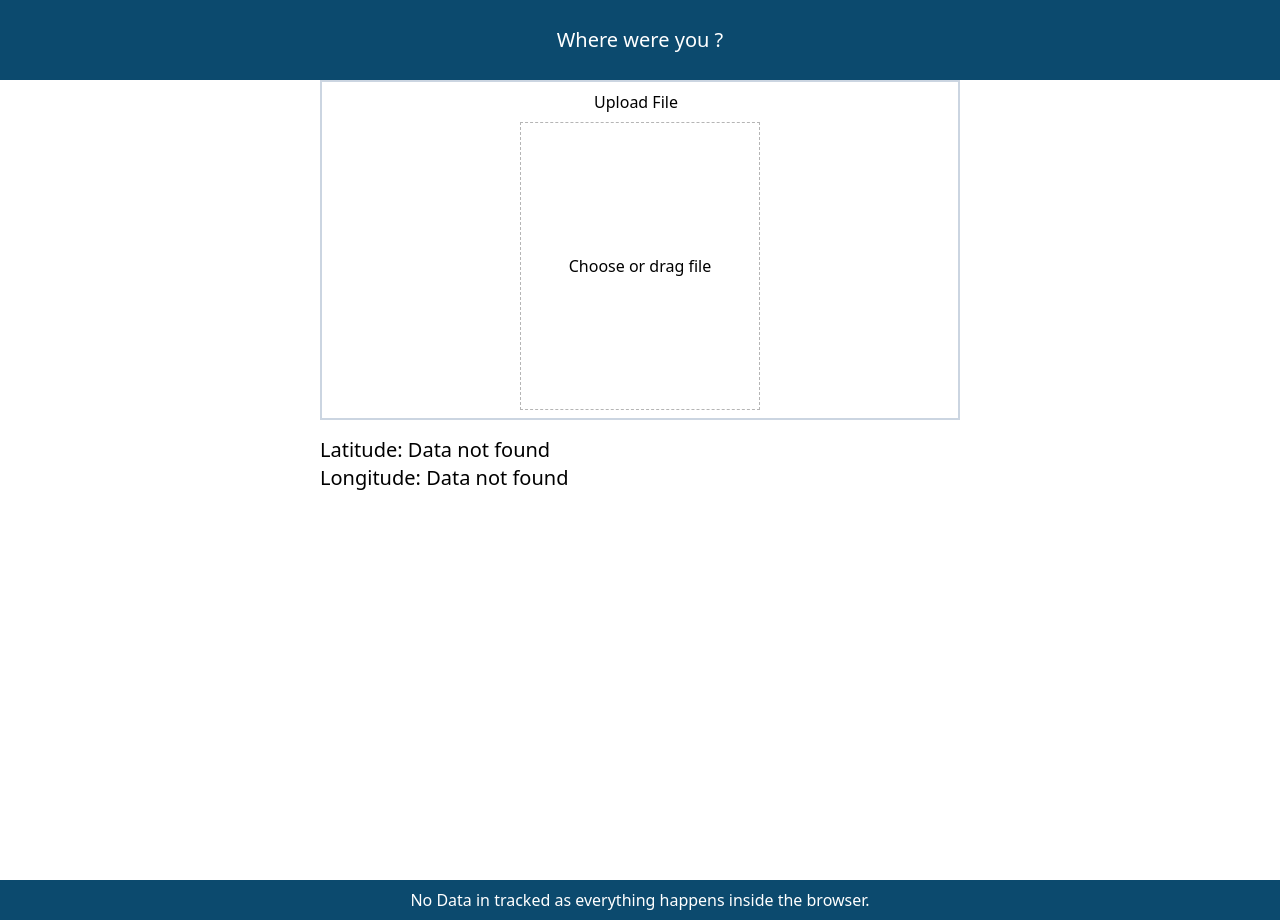
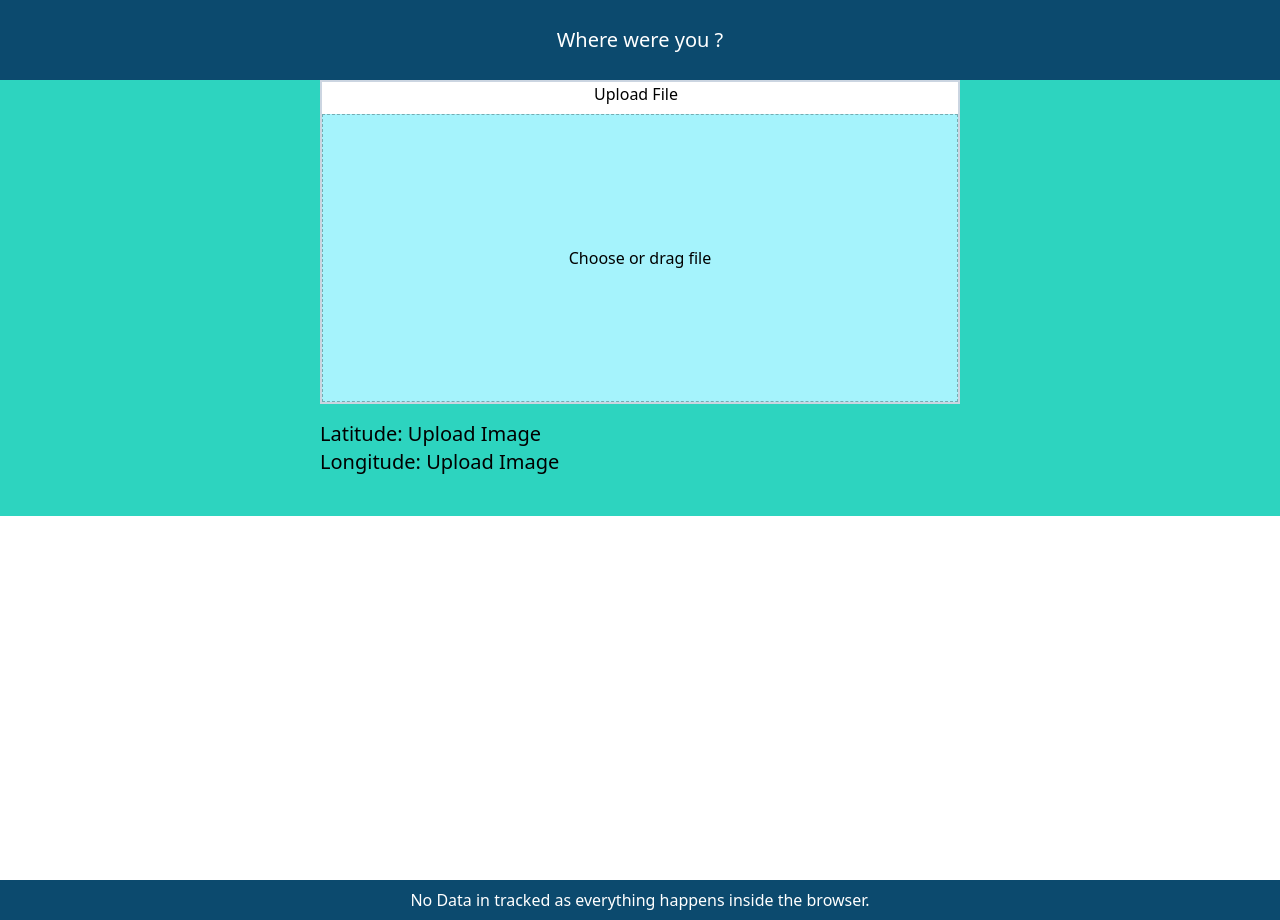
Before and after one commit to gyanAsh/where-were-you, a Next.js app: page / in a window 1280 px wide. Before the commit this address had no page. Built offline with nearby package versions, Linux system fonts and the light colour scheme; some icons are missing.

Commit message:
Added styles to component

```diff
--- a/components/Cell/index.js
+++ b/components/Cell/index.js
@@ -11,7 +11,7 @@ const Cell = ({
     disabled
  }) => {
   return (
-      <div className="flex flex-col justify-center items-center gap-2" style={{...style,color}} data-tooltip={tooltip}>
+      <div className="flex flex-col justify-center items-center gap-2 w-full bg-white" style={{...style,color}} data-tooltip={tooltip}>
           {(text || icon) && (
               <div className="flex gap-2" disabled={disabled ? true:undefined}>
                   {text && <span>{text}</span>}
@@ -22,7 +22,7 @@ const Cell = ({
               <div
                   id={controlId}
                   disabled={disabled ? true : undefined}
-                  className="h-72"
+                  className="h-72 w-full bg-cyan-200"
               >
                   {control}
               </div>
--- a/components/MainPage.js
+++ b/components/MainPage.js
@@ -5,17 +5,24 @@ const MainPage = () => {
 
   const [source, setSource] = useState('');
   const [location, setLocation] = useState({
-    latitude: "Data not found",
-    longitude: "Data not found"
+    latitude: "Upload Image",
+    longitude: "Upload Image"
   });
   return (
-    <div className="flex flex-col items-center gap-4">
+    <div className="flex flex-col items-center gap-4 bg-teal-400">
       <Uplaod {...{ setSource, setLocation,location }} />
       <div className="flex w-1/2 gap-10">
         {source && <img className="h-auto w-1/2" src={source} alt="uploaded image" />}
-        <div className="text-xl">
-          <p >Latitude: {location.latitude}</p>
-          <p>Longitude: {location.longitude}</p>
+        <div className="flex flex-col text-xl gap-10">
+          <div>
+            <p >Latitude: {location.latitude}</p>
+            <p>Longitude: {location.longitude}</p>
+          </div>
+          <div>
+            {Number.isInteger(parseInt(location.latitude)) && <button className="rounded-md p-2 bg-cyan-200 hover:bg-blue-800 hover:text-white">
+              <a href={`https://www.google.com/maps/search/${location.latitude}+${location.longitude}`} target="_blank" rel="noopener noreferrer">View Location</a>
+            </button>}
+          </div>
         </div>
 
       </div>
--- a/components/Upload/index.js
+++ b/components/Upload/index.js
@@ -51,7 +51,7 @@ const Uplaod = ({setSource,setLocation,location}) => {
     }
 
   return (
-      <div className="flex items-center justify-center w-1/2 p-2 border-2 border-style border-slate-300">
+      <div className="flex items-center justify-center w-1/2 border-2 border-style border-slate-300">
           <input
               ref={inputRef}
               onChange={onUploadChange}
@@ -66,7 +66,7 @@ const Uplaod = ({setSource,setLocation,location}) => {
 
               control={
                   <button
-                      className="w-60 h-72"
+                      className="w-full h-72"
                       id={styles.upload_button}
                       data-drag={uploadDrag}
                       onClick={onUploadClick}
```
